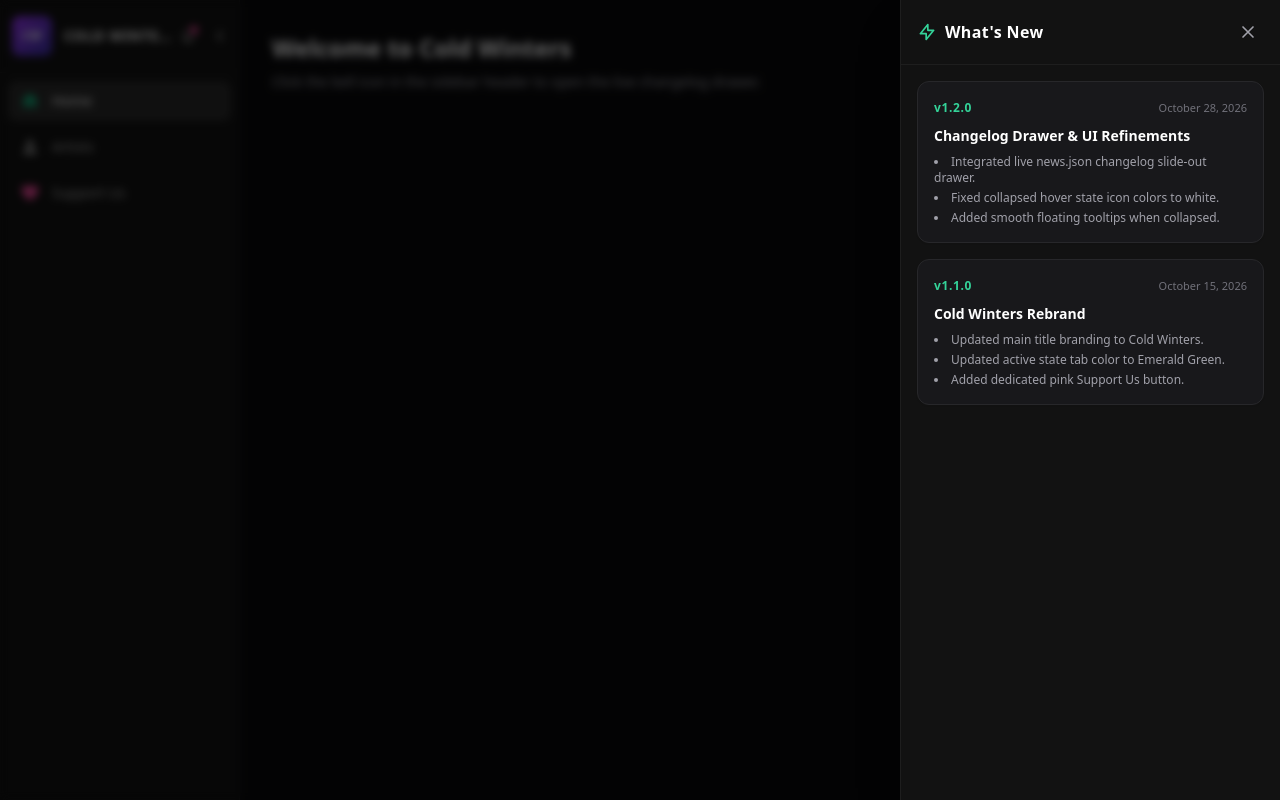
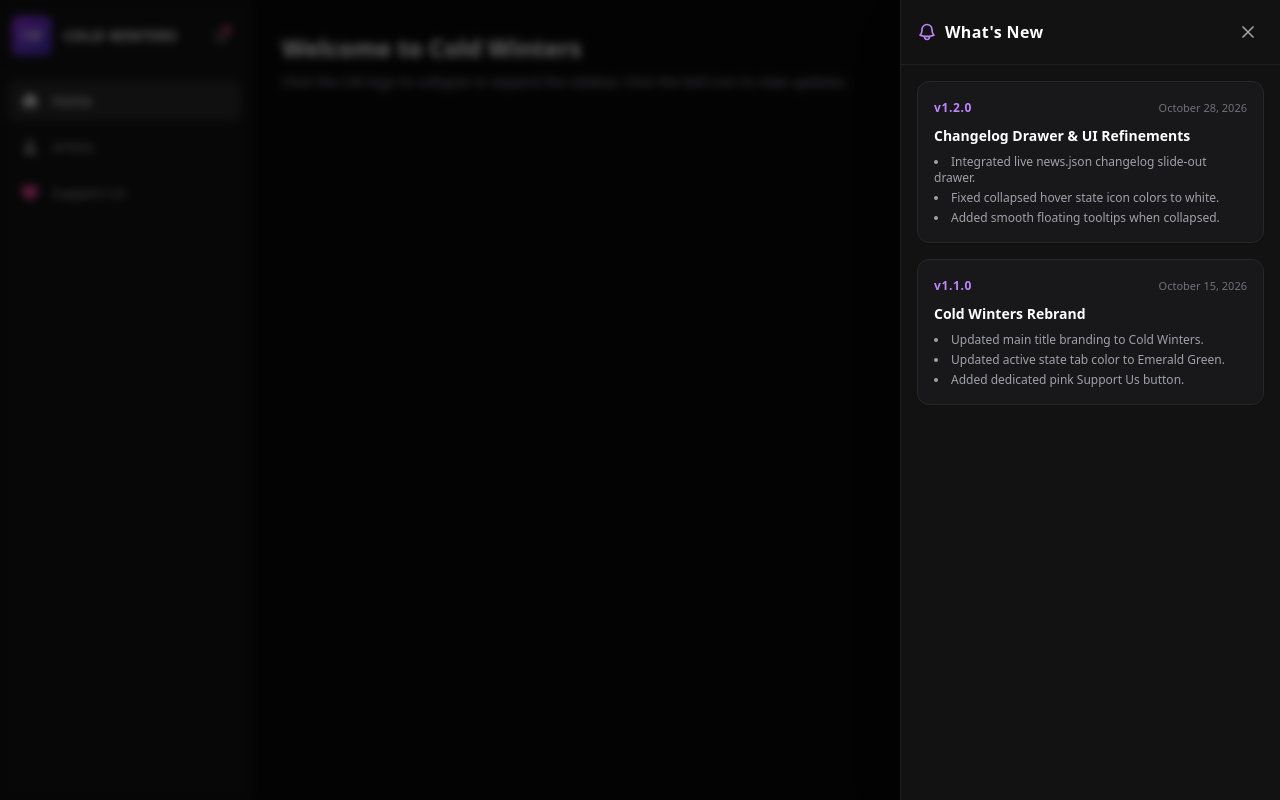
Before and after one commit to KromaaWRLD/OMGLeaks.dev, a plain HTML site: page index.html in a window 1280 px wide. Both pictures are taken after a click on the button "What's New". Drawn offline with nearby package versions, Linux system fonts and the light colour scheme.

Commit message:
Update index.html

```diff
--- a/index.html
+++ b/index.html
@@ -41,8 +41,7 @@
       margin: 0 auto;
     }
 
-    /* Hide header buttons when collapsed to clean up view */
-    #sidebar.collapsed #toggle-btn,
+    /* Hide bell button when collapsed to clean up view */
     #sidebar.collapsed #bell-btn {
       opacity: 0;
       pointer-events: none;
@@ -98,20 +97,18 @@
       color: #ffffff;
     }
     .nav-item.active {
-      background-color: #2a2a2a;
+      background-color: #282828;
       color: #ffffff;
     }
 
-    /* Icon Colors */
+    /* Icon Colors - Pure White for Hover & Active */
     .default-icon {
       color: #a7a7a7;
       transition: color 0.15s ease;
     }
-    .nav-item:hover .default-icon {
-      color: #ffffff !important;
-    }
+    .nav-item:hover .default-icon,
     .nav-item.active .default-icon {
-      color: #10b981;
+      color: #ffffff !important; /* Pure white active/hover icon */
     }
 
     /* Support Us Pink Icon */
@@ -135,7 +132,7 @@
 <body class="bg-[#09090b] text-white flex min-h-screen font-sans antialiased overflow-x-hidden">
 
   <!-- SIDEBAR NAVIGATION -->
-  <aside id="sidebar" class="w-[240px] bg-[#121212] flex flex-col justify-between border-r border-[#1e1e1e] relative h-screen sticky top-0 shrink-0 overflow-visible z-20">
+  <aside id="sidebar" class="w-[250px] bg-[#121212] flex flex-col justify-between border-r border-[#1e1e1e] relative h-screen sticky top-0 shrink-0 overflow-visible z-20">
 
     <!-- TOP SECTION -->
     <div class="flex flex-col">
@@ -143,15 +140,15 @@
       <!-- HEADER / LOGO BAR -->
       <div class="flex items-center justify-between px-3 py-4 border-b border-[#1e1e1e] no-select relative min-h-[72px] w-full">
 
-        <!-- Logo & Title Group (Clickable) -->
-        <div id="brand-group" class="has-tooltip flex items-center gap-3 cursor-pointer overflow-hidden shrink-0 relative">
+        <!-- Logo & Title Group (Clickable to Toggle Collapse) -->
+        <div id="brand-group" class="has-tooltip flex items-center gap-3 cursor-pointer overflow-hidden shrink-0 relative flex-1">
           <!-- CW Purple Logo Box -->
           <div class="w-10 h-10 min-w-[40px] max-w-[40px] h-10 min-h-[40px] rounded-lg bg-gradient-to-br from-purple-600 to-indigo-800 flex items-center justify-center font-extrabold italic text-white text-xs tracking-wider shadow-md shadow-purple-900/30 shrink-0">
             CW
           </div>
 
-          <!-- Title Text -->
-          <span class="brand-text font-bold text-sm tracking-wider text-white max-w-[110px] truncate">
+          <!-- Title Text (Full Width, No Awkward Truncation) -->
+          <span class="brand-text font-bold text-sm tracking-wider text-white whitespace-nowrap">
             COLD WINTERS
           </span>
 
@@ -161,22 +158,15 @@
           </div>
         </div>
 
-        <!-- Header Controls (Bell & Chevron) -->
-        <div class="flex items-center gap-1">
-          <!-- Changelog Bell Button -->
-          <button id="bell-btn" aria-label="What's New" class="relative w-7 h-7 min-w-[28px] rounded-lg flex items-center justify-center text-[#a7a7a7] hover:text-white hover:bg-[#282828] transition-all shrink-0">
-            <svg class="w-4 h-4" fill="none" stroke="currentColor" viewBox="0 0 24 24">
-              <path stroke-linecap="round" stroke-linejoin="round" stroke-width="2" d="M15 17h5l-1.405-1.405A2.032 2.032 0 0118 14.158V11a6.002 6.002 0 00-4-5.659V5a2 2 0 10-4 0v.341C7.67 6.165 6 8.388 6 11v3.159c0 .538-.214 1.055-.595 1.436L4 17h5m6 0v1a3 3 0 11-6 0v-1m6 0H9" />
+        <!-- Header Controls (Clean Notification Bell Only) -->
+        <div class="flex items-center shrink-0 ml-1">
+          <button id="bell-btn" aria-label="What's New" class="relative w-8 h-8 min-w-[32px] rounded-lg flex items-center justify-center text-[#a7a7a7] hover:text-white hover:bg-[#282828] transition-all shrink-0">
+            <!-- Modern Bell Icon -->
+            <svg class="w-4 h-4" fill="none" stroke="currentColor" stroke-width="2" viewBox="0 0 24 24">
+              <path stroke-linecap="round" stroke-linejoin="round" d="M14.857 17.082a23.848 23.848 0 005.454-1.31A8.967 8.967 0 0118 9.75v-.7V9A6 6 0 006 9v.75a8.967 8.967 0 01-2.312 6.022c1.733.64 3.56 1.085 5.455 1.31m5.714 0a24.255 24.255 0 01-5.714 0m5.714 0a3 3 0 11-5.714 0" />
             </svg>
-            <!-- Unread Badge Dot -->
-            <span class="absolute top-1 right-1 w-2 h-2 bg-pink-500 rounded-full ring-2 ring-[#121212]"></span>
-          </button>
-
-          <!-- Collapse Toggle Button -->
-          <button id="toggle-btn" aria-label="Toggle Sidebar" class="w-7 h-7 min-w-[28px] rounded-lg flex items-center justify-center text-[#a7a7a7] hover:text-white hover:bg-[#282828] transition-all shrink-0">
-            <svg class="toggle-chevron w-4 h-4 transition-transform duration-300" fill="none" stroke="currentColor" viewBox="0 0 24 24">
-              <path stroke-linecap="round" stroke-linejoin="round" stroke-width="2.5" d="M15 19l-7-7 7-7" />
-            </svg>
+            <!-- Sleek Pink Unread Dot -->
+            <span class="absolute top-1.5 right-1.5 w-2 h-2 bg-pink-500 rounded-full ring-2 ring-[#121212]"></span>
           </button>
         </div>
 
@@ -224,24 +214,22 @@
 
   </aside>
 
-  <!-- MAIN CONTENT PLACEHOLDER -->
+  <!-- MAIN CONTENT AREA -->
   <main class="flex-1 p-8">
     <h1 class="text-2xl font-bold text-white mb-2">Welcome to Cold Winters</h1>
-    <p class="text-zinc-400 text-sm">Click the bell icon in the sidebar header to open the live changelog drawer.</p>
+    <p class="text-zinc-400 text-sm">Click the CW logo to collapse or expand the sidebar. Click the bell icon to view updates.</p>
   </main>
 
   <!-- CHANGELOG / WHAT'S NEW DRAWER -->
-  <!-- Dark Backdrop -->
   <div id="news-backdrop" class="fixed inset-0 bg-black/60 backdrop-blur-sm z-40 opacity-0 pointer-events-none transition-opacity duration-300"></div>
 
-  <!-- Slide-Over Panel -->
   <div id="news-drawer" class="fixed top-0 right-0 h-full w-[380px] max-w-[100vw] bg-[#121212] border-l border-[#1e1e1e] z-50 flex flex-col shadow-2xl translate-x-full">
 
     <!-- Drawer Header -->
     <div class="flex items-center justify-between p-4 border-b border-[#1e1e1e]">
       <div class="flex items-center gap-2">
-        <svg class="w-5 h-5 text-emerald-400" fill="none" stroke="currentColor" viewBox="0 0 24 24">
-          <path stroke-linecap="round" stroke-linejoin="round" stroke-width="2" d="M13 10V3L4 14h7v7l9-11h-7z" />
+        <svg class="w-5 h-5 text-purple-400" fill="none" stroke="currentColor" stroke-width="2" viewBox="0 0 24 24">
+          <path stroke-linecap="round" stroke-linejoin="round" d="M14.857 17.082a23.848 23.848 0 005.454-1.31A8.967 8.967 0 0118 9.75v-.7V9A6 6 0 006 9v.75a8.967 8.967 0 01-2.312 6.022c1.733.64 3.56 1.085 5.455 1.31m5.714 0a24.255 24.255 0 01-5.714 0m5.714 0a3 3 0 11-5.714 0" />
         </svg>
         <h2 class="font-bold text-base text-white tracking-wide">What's New</h2>
       </div>
@@ -252,9 +240,8 @@
       </button>
     </div>
 
-    <!-- Drawer Dynamic Scroll Body -->
+    <!-- Drawer Content Area -->
     <div id="news-content" class="flex-1 overflow-y-auto p-4 space-y-4 text-sm">
-      <!-- Loading State Skeleton -->
       <div class="animate-pulse space-y-3">
         <div class="h-4 bg-zinc-800 rounded w-1/3"></div>
         <div class="h-12 bg-zinc-900 rounded-lg"></div>
@@ -266,19 +253,17 @@
   <!-- JAVASCRIPT LOGIC -->
   <script>
     const sidebar = document.getElementById('sidebar');
-    const toggleBtn = document.getElementById('toggle-btn');
     const brandGroup = document.getElementById('brand-group');
     const navItems = document.querySelectorAll('.nav-item');
 
-    // Sidebar Collapse
+    // Toggle Collapse
     function toggleSidebar() {
       sidebar.classList.toggle('collapsed');
     }
 
-    toggleBtn.addEventListener('click', toggleSidebar);
     brandGroup.addEventListener('click', toggleSidebar);
 
-    // Tab Highlighting
+    // Tab Selection
     navItems.forEach(item => {
       item.addEventListener('click', (e) => {
         navItems.forEach(nav => nav.classList.remove('active'));
@@ -286,7 +271,7 @@
       });
     });
 
-    // Drawer Elements
+    // Drawer Functionality
     const bellBtn = document.getElementById('bell-btn');
     const closeDrawerBtn = document.getElementById('close-drawer-btn');
     const newsDrawer = document.getElementById('news-drawer');
@@ -308,7 +293,7 @@
     closeDrawerBtn.addEventListener('click', closeDrawer);
     newsBackdrop.addEventListener('click', closeDrawer);
 
-    // Fetch news.json Function
+    // Dynamic JSON Loader
     async function loadNewsJSON() {
       try {
         const response = await fetch('news.json');
@@ -323,7 +308,7 @@
         newsContent.innerHTML = updates.map(item => `
           <div class="bg-[#18181b] border border-[#27272a] rounded-xl p-4 shadow-sm flex flex-col gap-2">
             <div class="flex items-center justify-between">
-              <span class="text-xs font-bold text-emerald-400 tracking-wider">${item.version}</span>
+              <span class="text-xs font-bold text-purple-400 tracking-wider">${item.version}</span>
               <span class="text-[11px] text-zinc-500 font-medium">${item.date}</span>
             </div>
             <h3 class="font-semibold text-white text-sm">${item.title}</h3>
@@ -334,7 +319,6 @@
         `).join('');
 
       } catch (error) {
-        // Fallback UI if news.json is missing or running on local file system (CORS)
         newsContent.innerHTML = `
           <div class="bg-[#18181b] border border-[#27272a] rounded-xl p-4 text-xs space-y-2">
             <span class="text-pink-400 font-bold">NOTE</span>
```
